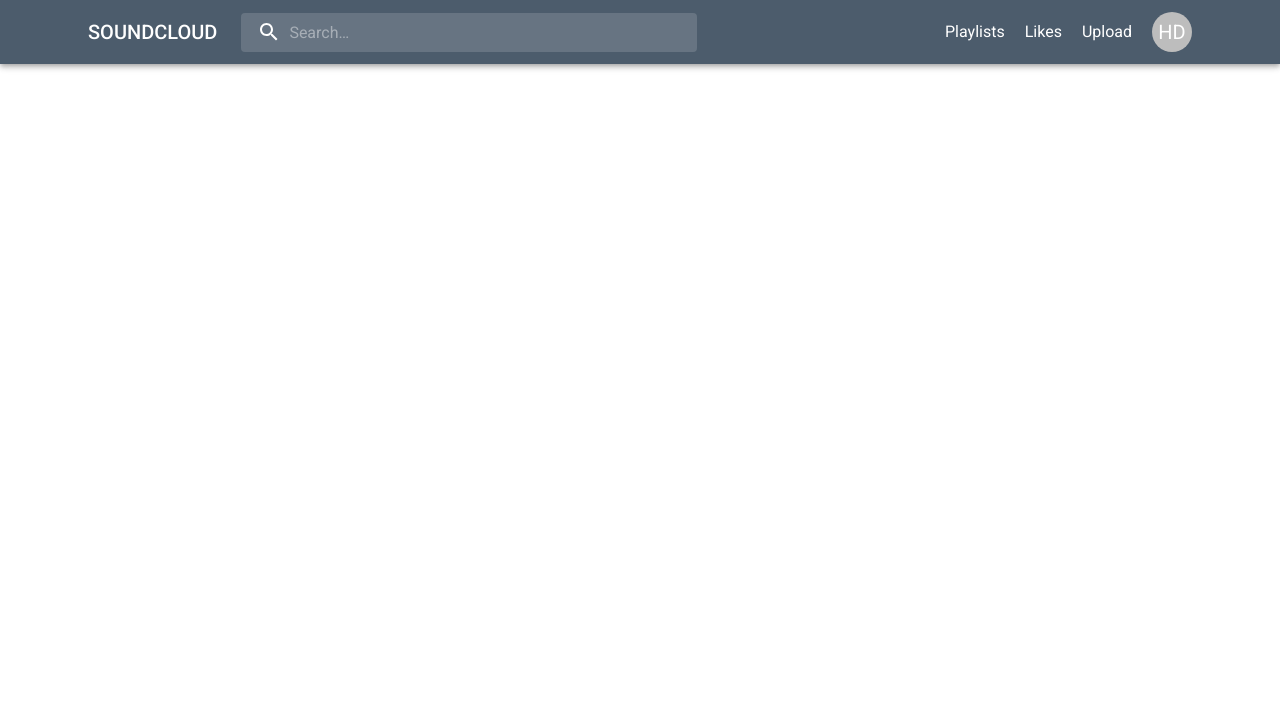
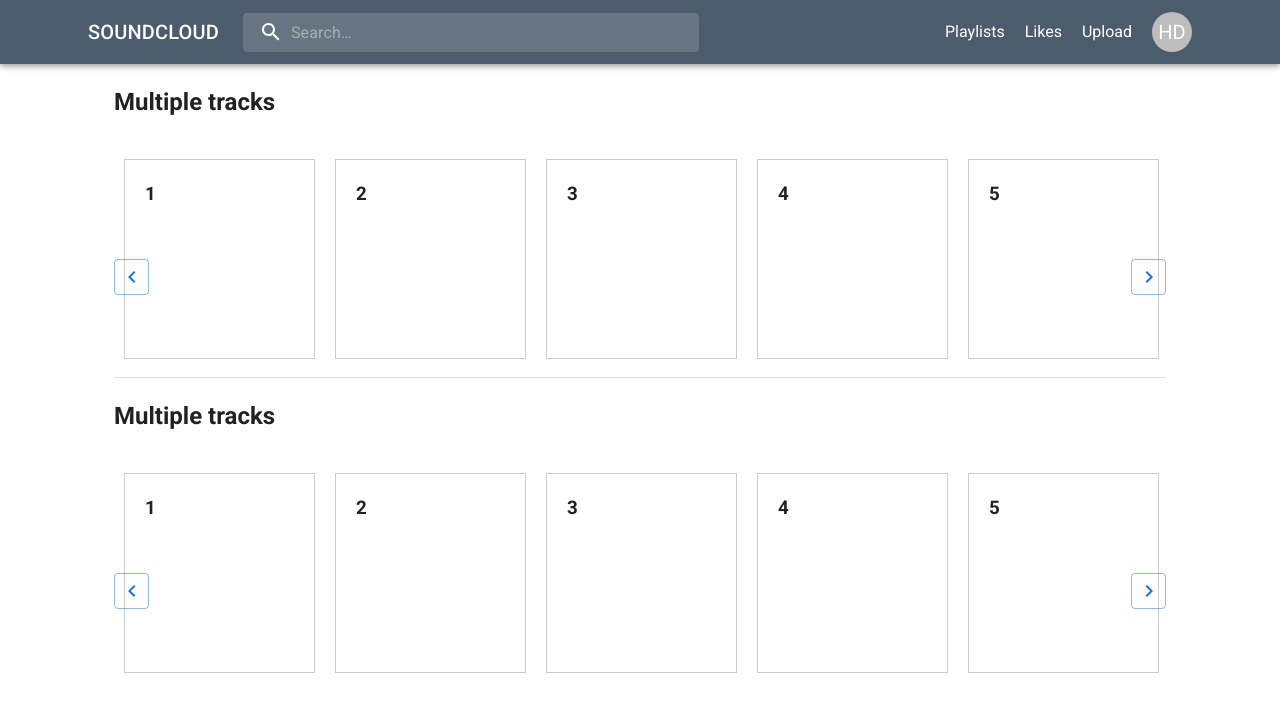
Before and after one commit to haiduong312/NextJs, a Next.js app: page / in a window 1280 px wide. Shown: the top 712 px of the page. Built offline with nearby package versions, Linux system fonts and the light colour scheme.

Commit message:
main page

```diff
--- a/package.json
+++ b/package.json
@@ -19,12 +19,16 @@
     "@mui/material": "5.14.7",
     "next": "13.4.19",
     "react": "18.2.0",
-    "react-dom": "18.2.0"
+    "react-dom": "18.2.0",
+    "react-h5-audio-player": "3.8.6",
+    "react-slick": "0.29.0",
+    "slick-carousel": "1.8.1"
   },
   "devDependencies": {
     "@types/node": "20.5.9",
     "@types/react": "18.2.21",
     "@types/react-dom": "18.2.7",
+    "@types/react-slick": "^0.23.10",
     "eslint": "8.48.0",
     "eslint-config-next": "13.4.19",
     "typescript": "5.2.2"
--- a/src/app/layout.tsx
+++ b/src/app/layout.tsx
@@ -1,3 +1,4 @@
+import Header from "@/components/header/app.header";
 import ThemeRegistry from "@/components/theme-registry/theme.registry";
 
 export default function RootLayout({
@@ -8,6 +9,7 @@
     return (
         <html lang="en">
             <body>
+                <Header />
                 <ThemeRegistry>{children}</ThemeRegistry>
             </body>
         </html>
--- /dev/null
+++ b/src/app/like/page.tsx
@@ -0,0 +1,4 @@
+const LikePage = () => {
+    return <div>abc</div>;
+};
+export default LikePage;
--- a/src/app/page.tsx
+++ b/src/app/page.tsx
@@ -1,6 +1,11 @@
 import Header from "@/components/header/app.header";
-
+import MainSlider from "@/components/main/main.slider";
+import { Container } from "@mui/material";
 const HomePage = () => {
-    return <Header />;
+    return (
+        <Container>
+            <MainSlider />
+        </Container>
+    );
 };
 export default HomePage;
--- a/src/components/header/app.header.tsx
+++ b/src/components/header/app.header.tsx
@@ -19,6 +19,7 @@
 import MoreIcon from "@mui/icons-material/MoreVert";
 import Avatar from "@mui/material/Avatar";
 import Link from "next/link";
+import { useRouter } from "next/navigation";
 const Search = styled("div")(({ theme }) => ({
     position: "relative",
     borderRadius: theme.shape.borderRadius,
@@ -60,6 +61,7 @@
     },
 }));
 export default function Header() {
+    const router = useRouter();
     const [anchorEl, setAnchorEl] = React.useState<null | HTMLElement>(null);
     const [mobileMoreAnchorEl, setMobileMoreAnchorEl] =
         React.useState<null | HTMLElement>(null);
@@ -84,6 +86,9 @@
         setMobileMoreAnchorEl(event.currentTarget);
     };
 
+    const handleDirectHome = () => {
+        router.push("/");
+    };
     const menuId = "primary-search-account-menu";
     const renderMenu = (
         <Menu
@@ -178,7 +183,11 @@
                             variant="h6"
                             noWrap
                             component="div"
-                            sx={{ display: { xs: "none", sm: "block" } }}
+                            sx={{
+                                display: { xs: "none", sm: "block" },
+                                cursor: "pointer",
+                            }}
+                            onClick={() => handleDirectHome()}
                         >
                             SOUNDCLOUD
                         </Typography>
--- /dev/null
+++ b/src/components/main/main.slider.tsx
@@ -0,0 +1,114 @@
+"use client";
+import "slick-carousel/slick/slick.css";
+import "slick-carousel/slick/slick-theme.css";
+import Slider, { Settings } from "react-slick";
+import ChevronLeftIcon from "@mui/icons-material/ChevronLeft";
+import ChevronRightIcon from "@mui/icons-material/ChevronRight";
+import { Box, Button, Divider } from "@mui/material";
+const MainSlider = () => {
+    const NextArrow = (props: any) => {
+        return (
+            <Button
+                variant="outlined"
+                onClick={props.onClick}
+                sx={{
+                    position: "absolute",
+                    right: 0,
+                    top: "50%",
+                    zIndex: 2,
+                    minWidth: 30,
+                    width: 35,
+                }}
+            >
+                <ChevronRightIcon />
+            </Button>
+        );
+    };
+    const PreArrow = (props: any) => {
+        return (
+            <Button
+                variant="outlined"
+                onClick={props.onClick}
+                sx={{
+                    position: "absolute",
+                    left: 0,
+                    top: "50%",
+                    zIndex: 2,
+                    minWidth: 30,
+                    width: 35,
+                }}
+            >
+                <ChevronLeftIcon />
+            </Button>
+        );
+    };
+    const settings: Settings = {
+        dots: false,
+        infinite: true,
+        speed: 500,
+        slidesToShow: 5,
+        slidesToScroll: 1,
+        nextArrow: <NextArrow />,
+        prevArrow: <PreArrow />,
+    };
+    return (
+        <Box
+            sx={{
+                margin: "0 50px",
+                ".abc": {
+                    padding: "0 10px",
+                },
+                h3: {
+                    border: "1px solid #ccc",
+                    padding: "20px",
+                    height: "200px",
+                },
+            }}
+        >
+            <h2>Multiple tracks</h2>
+            <Slider {...settings}>
+                <div className="abc">
+                    <h3>1</h3>
+                </div>
+                <div className="abc">
+                    <h3>2</h3>
+                </div>
+                <div className="abc">
+                    <h3>3</h3>
+                </div>
+                <div className="abc">
+                    <h3>4</h3>
+                </div>
+                <div className="abc">
+                    <h3>5</h3>
+                </div>
+                <div className="abc">
+                    <h3>6</h3>
+                </div>
+            </Slider>
+            <Divider />
+            <h2>Multiple tracks</h2>
+            <Slider {...settings}>
+                <div className="abc">
+                    <h3>1</h3>
+                </div>
+                <div className="abc">
+                    <h3>2</h3>
+                </div>
+                <div className="abc">
+                    <h3>3</h3>
+                </div>
+                <div className="abc">
+                    <h3>4</h3>
+                </div>
+                <div className="abc">
+                    <h3>5</h3>
+                </div>
+                <div className="abc">
+                    <h3>6</h3>
+                </div>
+            </Slider>
+        </Box>
+    );
+};
+export default MainSlider;
```
Also changed, not shown: 1 other file (tests, documents, lock files or other folders).
